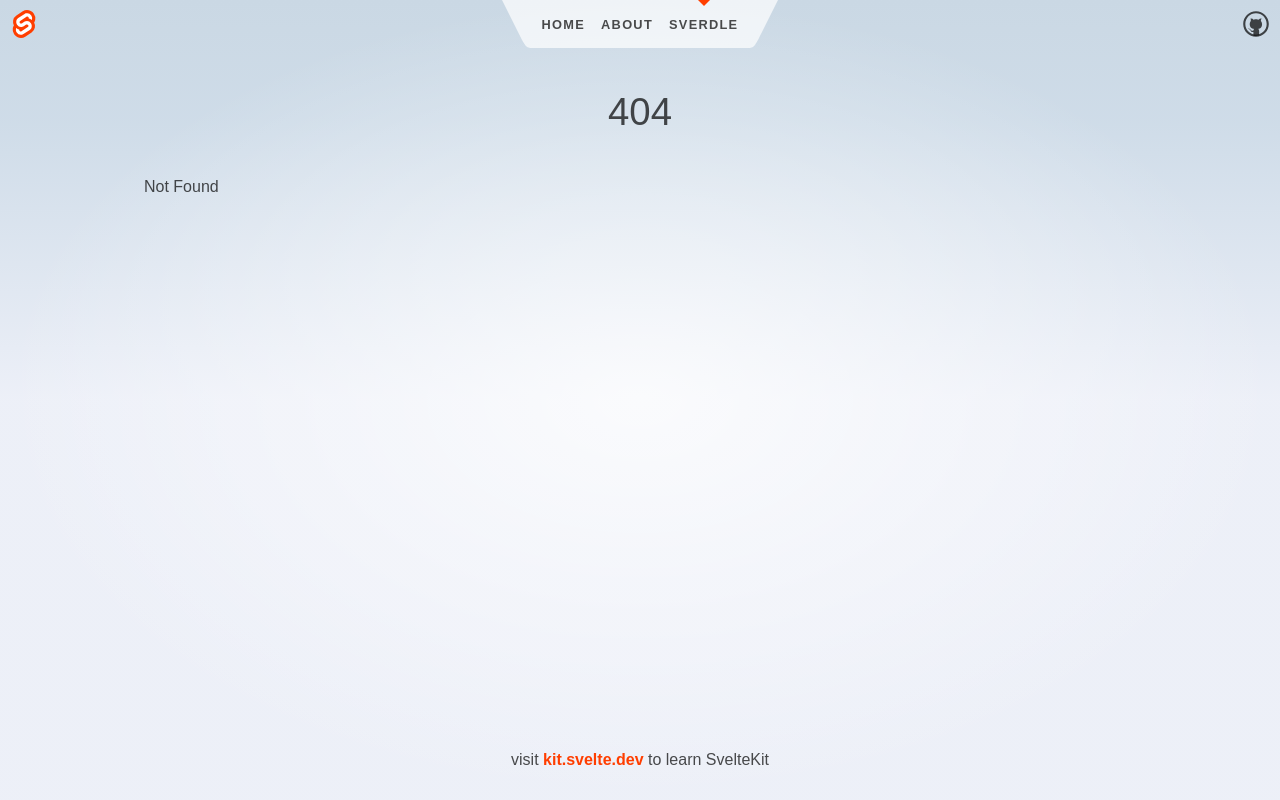
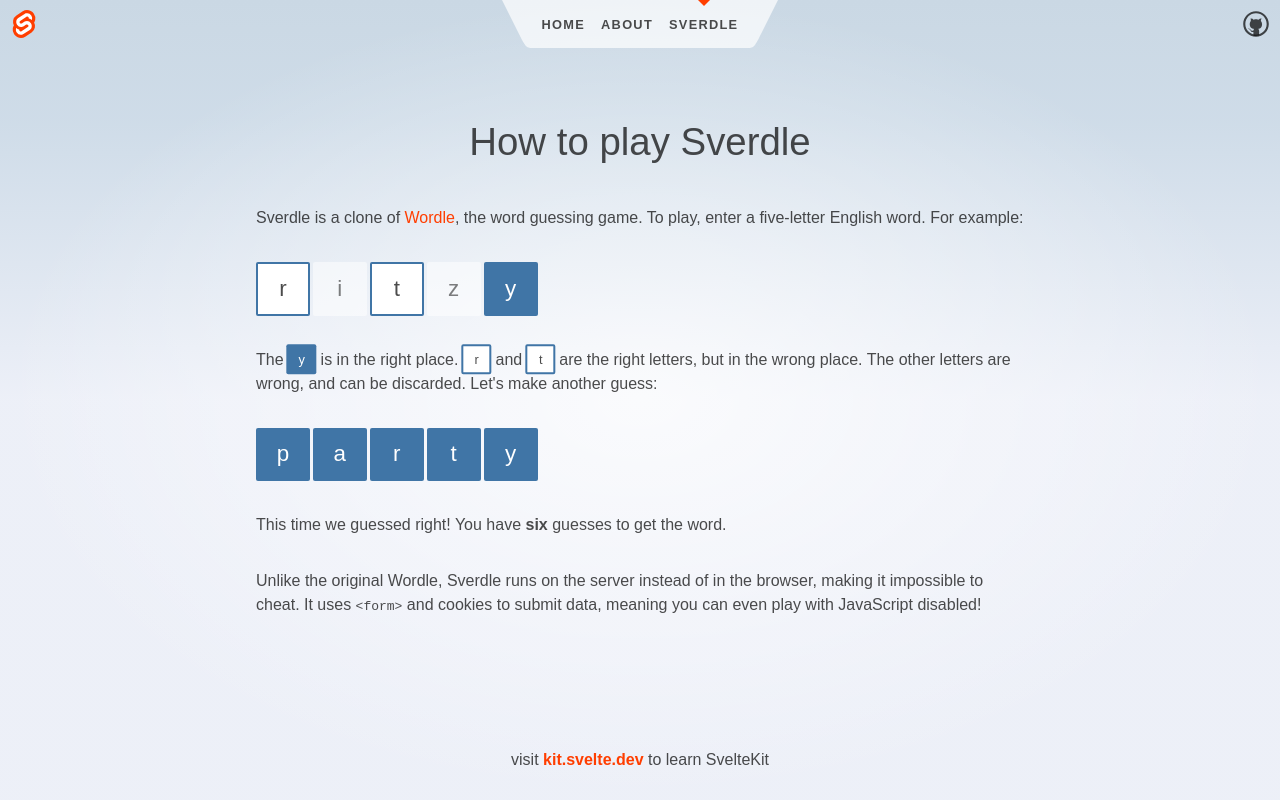
Before and after one commit to TechnologicalJerry/audio-video-conferencing-application, a SvelteKit app in the folder svelte-client/: page /sverdle/how-to-play in a window 1280 px wide. Before the commit this address had no page. Built offline with nearby package versions, Linux system fonts and the light colour scheme.

Commit message:
Create +page.svelte

```diff
--- /dev/null
+++ b/svelte-client/src/routes/sverdle/how-to-play/+page.svelte
@@ -0,0 +1,95 @@
+<svelte:head>
+	<title>How to play Sverdle</title>
+	<meta name="description" content="How to play Sverdle" />
+</svelte:head>
+
+<div class="text-column">
+	<h1>How to play Sverdle</h1>
+
+	<p>
+		Sverdle is a clone of <a href="https://www.nytimes.com/games/wordle/index.html">Wordle</a>, the
+		word guessing game. To play, enter a five-letter English word. For example:
+	</p>
+
+	<div class="example">
+		<span class="close">r</span>
+		<span class="missing">i</span>
+		<span class="close">t</span>
+		<span class="missing">z</span>
+		<span class="exact">y</span>
+	</div>
+
+	<p>
+		The <span class="exact">y</span> is in the right place. <span class="close">r</span> and
+		<span class="close">t</span>
+		are the right letters, but in the wrong place. The other letters are wrong, and can be discarded.
+		Let's make another guess:
+	</p>
+
+	<div class="example">
+		<span class="exact">p</span>
+		<span class="exact">a</span>
+		<span class="exact">r</span>
+		<span class="exact">t</span>
+		<span class="exact">y</span>
+	</div>
+
+	<p>This time we guessed right! You have <strong>six</strong> guesses to get the word.</p>
+
+	<p>
+		Unlike the original Wordle, Sverdle runs on the server instead of in the browser, making it
+		impossible to cheat. It uses <code>&lt;form&gt;</code> and cookies to submit data, meaning you can
+		even play with JavaScript disabled!
+	</p>
+</div>
+
+<style>
+	span {
+		display: inline-flex;
+		justify-content: center;
+		align-items: center;
+		font-size: 0.8em;
+		width: 2.4em;
+		height: 2.4em;
+		background-color: white;
+		box-sizing: border-box;
+		border-radius: 2px;
+		border-width: 2px;
+		color: rgba(0, 0, 0, 0.7);
+	}
+
+	.missing {
+		background: rgba(255, 255, 255, 0.5);
+		color: rgba(0, 0, 0, 0.5);
+	}
+
+	.close {
+		border-style: solid;
+		border-color: var(--color-theme-2);
+	}
+
+	.exact {
+		background: var(--color-theme-2);
+		color: white;
+	}
+
+	.example {
+		display: flex;
+		justify-content: flex-start;
+		margin: 1rem 0;
+		gap: 0.2rem;
+	}
+
+	.example span {
+		font-size: 1.4rem;
+	}
+
+	p span {
+		position: relative;
+		border-width: 1px;
+		border-radius: 1px;
+		font-size: 0.4em;
+		transform: scale(2) translate(0, -10%);
+		margin: 0 1em;
+	}
+</style>
```
